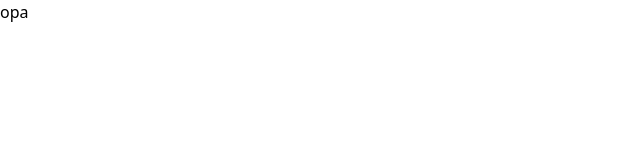
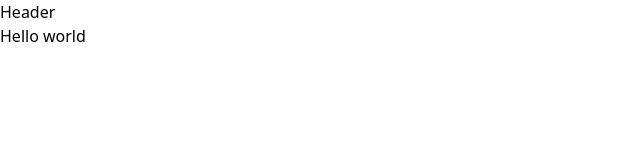
Before and after one commit to guusfelix2015/next-fundations, a Next.js app: page / in a window 1280 px wide. Shown: the top 160 px of the page, without its empty margins (0-640 px from the left). Built offline with nearby package versions, Linux system fonts and the light colour scheme.

Commit message:
criando layout da aplicação

```diff
--- /dev/null
+++ b/src/app/(store)/(home)/loading.tsx
@@ -0,0 +1,3 @@
+export default function HomeLoading() {
+  return <div>Loading...</div>
+}
--- /dev/null
+++ b/src/app/(store)/(home)/page.tsx
@@ -0,0 +1,4 @@
+export default async function Home() {
+  await new Promise((resolve) => setTimeout(resolve, 2000))
+  return <h1>Hello world</h1>
+}
--- /dev/null
+++ b/src/app/(store)/layout.tsx
@@ -0,0 +1,14 @@
+import { Header } from '@/components/header'
+
+export default function StoreLayout({
+  children,
+}: {
+  children: React.ReactNode
+}) {
+  return (
+    <div>
+      <Header />
+      {children}
+    </div>
+  )
+}
--- a/src/app/layout.tsx
+++ b/src/app/layout.tsx
@@ -7,6 +7,7 @@
   variable: '--font-geist-sans',
   weight: '100 900',
 })
+
 const geistMono = localFont({
   src: './fonts/GeistMonoVF.woff',
   variable: '--font-geist-mono',
@@ -14,8 +15,8 @@
 })
 
 export const metadata: Metadata = {
-  title: 'Create Next App',
-  description: 'Generated by create next app',
+  title: 'Dev store',
+  description: 'Dev store',
 }
 
 export default function RootLayout({
@@ -24,7 +25,7 @@
   children: React.ReactNode
 }>) {
   return (
-    <html lang="en">
+    <html lang="pt">
       <body
         className={`${geistSans.variable} ${geistMono.variable} antialiased`}
       >
--- a/src/app/page.tsx
+++ /dev/null
@@ -1,3 +0,0 @@
-export default function Home() {
-  return <h1>opa</h1>
-}
--- /dev/null
+++ b/src/components/header.tsx
@@ -0,0 +1,3 @@
+export function Header() {
+  return <div>Header</div>
+}
```
Also changed, not shown: tailwind.config.ts (+7 -9 lines), src/app/icon.png (added).
